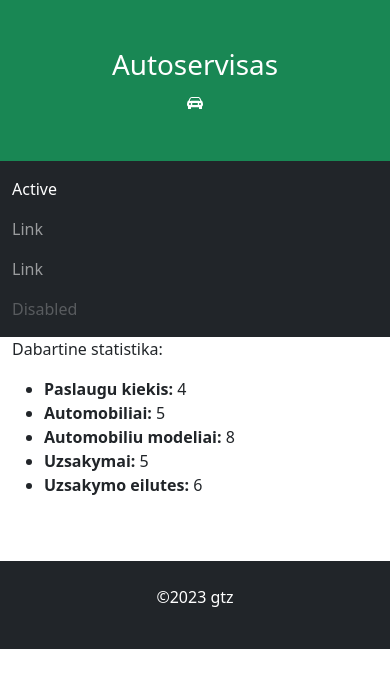
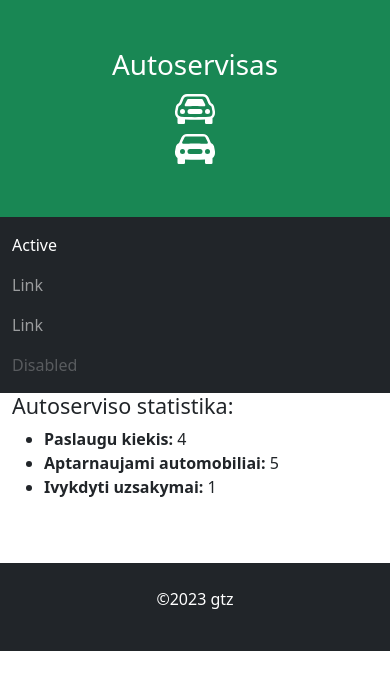
Before and after one commit to gyteniz/Django_autoservisas, a Django app: page /autoservisas/ in a window 390 px wide. Shown: the top 690 px of the page. Run offline with Django 4.2, Linux system fonts and the light colour scheme; data comes from the database, SQL or seed files in the repository.

Commit message:
3 Sukurti puslapį (ne admin), kuriame būtų matoma statistika: paslaugų kiekis, atliktų užsakymų kiekis, automobilių kiekis

```diff
--- a/mysite/autoservisas/templates/base.html
+++ b/mysite/autoservisas/templates/base.html
@@ -1,7 +1,7 @@
 <!DOCTYPE html>
 <html lang="en">
 <head>
-    {% block title %}<title>Autoservisas</title>{% endblock %}
+    <title>{% block title %} Autoservisas {% endblock %}</title>
     <meta charset="utf-8">
     <meta name="viewport" content="width=device-width, initial-scale=1">
     <link href="https://cdn.jsdelivr.net/npm/bootstrap@5.2.3/dist/css/bootstrap.min.css" rel="stylesheet">
@@ -12,22 +12,28 @@
 </head>
 <body>
 
-<div class="p-5 bg-success text-white text-center">
+<div class="container p-5 bg-success text-white text-center">
     <h1>Autoservisas</h1>
-    <div class="row mp-2"
-    <svg xmlns="http://www.w3.org/2000/svg" width="16" height="16" fill="currentColor" class="bi bi-car-front"
+    <div class="row mp-2">
+
+        <div class="col-sm">
+            <svg xmlns="http://www.w3.org/2000/svg" width="40" height="40" fill="currentColor" class="bi bi-car-front"
                  viewBox="0 0 16 16">
                 <path d="M4 9a1 1 0 1 1-2 0 1 1 0 0 1 2 0Zm10 0a1 1 0 1 1-2 0 1 1 0 0 1 2 0ZM6 8a1 1 0 0 0 0 2h4a1 1 0 1 0 0-2H6ZM4.862 4.276 3.906 6.19a.51.51 0 0 0 .497.731c.91-.073 2.35-.17 3.597-.17 1.247 0 2.688.097 3.597.17a.51.51 0 0 0 .497-.731l-.956-1.913A.5.5 0 0 0 10.691 4H5.309a.5.5 0 0 0-.447.276Z"/>
                 <path d="M2.52 3.515A2.5 2.5 0 0 1 4.82 2h6.362c1 0 1.904.596 2.298 1.515l.792 1.848c.075.175.21.319.38.404.5.25.855.715.965 1.262l.335 1.679c.033.161.049.325.049.49v.413c0 .814-.39 1.543-1 1.997V13.5a.5.5 0 0 1-.5.5h-2a.5.5 0 0 1-.5-.5v-1.338c-1.292.048-2.745.088-4 .088s-2.708-.04-4-.088V13.5a.5.5 0 0 1-.5.5h-2a.5.5 0 0 1-.5-.5v-1.892c-.61-.454-1-1.183-1-1.997v-.413a2.5 2.5 0 0 1 .049-.49l.335-1.68c.11-.546.465-1.012.964-1.261a.807.807 0 0 0 .381-.404l.792-1.848ZM4.82 3a1.5 1.5 0 0 0-1.379.91l-.792 1.847a1.8 1.8 0 0 1-.853.904.807.807 0 0 0-.43.564L1.03 8.904a1.5 1.5 0 0 0-.03.294v.413c0 .796.62 1.448 1.408 1.484 1.555.07 3.786.155 5.592.155 1.806 0 4.037-.084 5.592-.155A1.479 1.479 0 0 0 15 9.611v-.413c0-.099-.01-.197-.03-.294l-.335-1.68a.807.807 0 0 0-.43-.563 1.807 1.807 0 0 1-.853-.904l-.792-1.848A1.5 1.5 0 0 0 11.18 3H4.82Z"/>
             </svg>
-    <svg xmlns="http://www.w3.org/2000/svg" width="16" height="16" fill="currentColor" class="bi bi-car-front-fill"
+            <div class="col-sm">
+                <svg xmlns="http://www.w3.org/2000/svg" width="40" height="40" fill="currentColor"
+                     class="bi bi-car-front-fill"
                      viewBox="0 0 16 16">
                     <path d="M2.52 3.515A2.5 2.5 0 0 1 4.82 2h6.362c1 0 1.904.596 2.298 1.515l.792 1.848c.075.175.21.319.38.404.5.25.855.715.965 1.262l.335 1.679c.033.161.049.325.049.49v.413c0 .814-.39 1.543-1 1.997V13.5a.5.5 0 0 1-.5.5h-2a.5.5 0 0 1-.5-.5v-1.338c-1.292.048-2.745.088-4 .088s-2.708-.04-4-.088V13.5a.5.5 0 0 1-.5.5h-2a.5.5 0 0 1-.5-.5v-1.892c-.61-.454-1-1.183-1-1.997v-.413a2.5 2.5 0 0 1 .049-.49l.335-1.68c.11-.546.465-1.012.964-1.261a.807.807 0 0 0 .381-.404l.792-1.848ZM3 10a1 1 0 1 0 0-2 1 1 0 0 0 0 2Zm10 0a1 1 0 1 0 0-2 1 1 0 0 0 0 2ZM6 8a1 1 0 0 0 0 2h4a1 1 0 1 0 0-2H6ZM2.906 5.189a.51.51 0 0 0 .497.731c.91-.073 3.35-.17 4.597-.17 1.247 0 3.688.097 4.597.17a.51.51 0 0 0 .497-.731l-.956-1.913A.5.5 0 0 0 11.691 3H4.309a.5.5 0 0 0-.447.276L2.906 5.19Z"/>
                 </svg>
             </div>
         </div>
+    </div>
+</div>
 
-<nav class="navbar navbar-expand-sm bg-dark navbar-dark">
+<nav class="container navbar navbar-expand-sm bg-dark navbar-dark">
     <div class="container-fluid">
         <ul class="navbar-nav">
             <li class="nav-item">
@@ -45,7 +51,7 @@
         </ul>
     </div>
 </nav>
-<div class="container-fluid">
+<div class="container">
     <div class="row">
 
         <div class="col-sm-10 ">{% block content %}{% endblock %}</div>
@@ -53,8 +59,7 @@
 </div>
 
 
-
-<div class="footer mt-5 p-4 bg-dark text-white text-center">
+<div class="container footer mt-5 p-4 bg-dark text-white text-center">
     <p>©2023 gtz</p>
 </div>
 
--- a/mysite/autoservisas/templates/index.html
+++ b/mysite/autoservisas/templates/index.html
@@ -1,12 +1,13 @@
 {% extends "base.html" %}
 
+{% block title %}Pradzia{% endblock %}
+
 {% block content %}
-<p>Dabartine statistika:</p>
+<h4>Autoserviso statistika:</h4>
 <ul>
     <li><strong>Paslaugu kiekis: </strong> {{ num_services }}</li>
-    <li><strong>Automobiliai: </strong> {{ num_vehicles }}</li>
-    <li><strong>Automobiliu modeliai: </strong> {{ num_vehicle_models }}</li>
-    <li><strong>Uzsakymai: </strong> {{ num_orders }}</li>
-    <li><strong>Uzsakymo eilutes: </strong> {{ num_order_lines }}</li>
+    <li><strong>Aptarnaujami automobiliai: </strong> {{ num_vehicles }}</li>
+    <li><strong>Ivykdyti uzsakymai: </strong> {{ num_orders }}</li>
+
 </ul>
 {% endblock %}
--- a/mysite/autoservisas/views.py
+++ b/mysite/autoservisas/views.py
@@ -6,16 +6,12 @@ from .models import Service, VehicleModel, Vehicle, Order, OrderLine
 # Create your views here.
 def index(request):
     num_services = Service.objects.all().count()
-    num_vehicle_models = VehicleModel.objects.all().count()
-    num_vehicles = Vehicle.objects.all().count()
-    num_orders = Order.objects.count()
-    num_order_lines = OrderLine.objects.all().count()
+    num_vehicles = Vehicle.objects.count()
+    num_orders = Order.objects.filter(status__exact='i').count()
 
     context = {
         'num_services': num_services,
-        'num_vehicle_models': num_vehicle_models,
         'num_vehicles': num_vehicles,
         'num_orders': num_orders,
-        'num_order_lines': num_order_lines,
     }
     return render(request, 'index.html', context=context)
```
Lines whose indentation alone changed are shown as unchanged.
